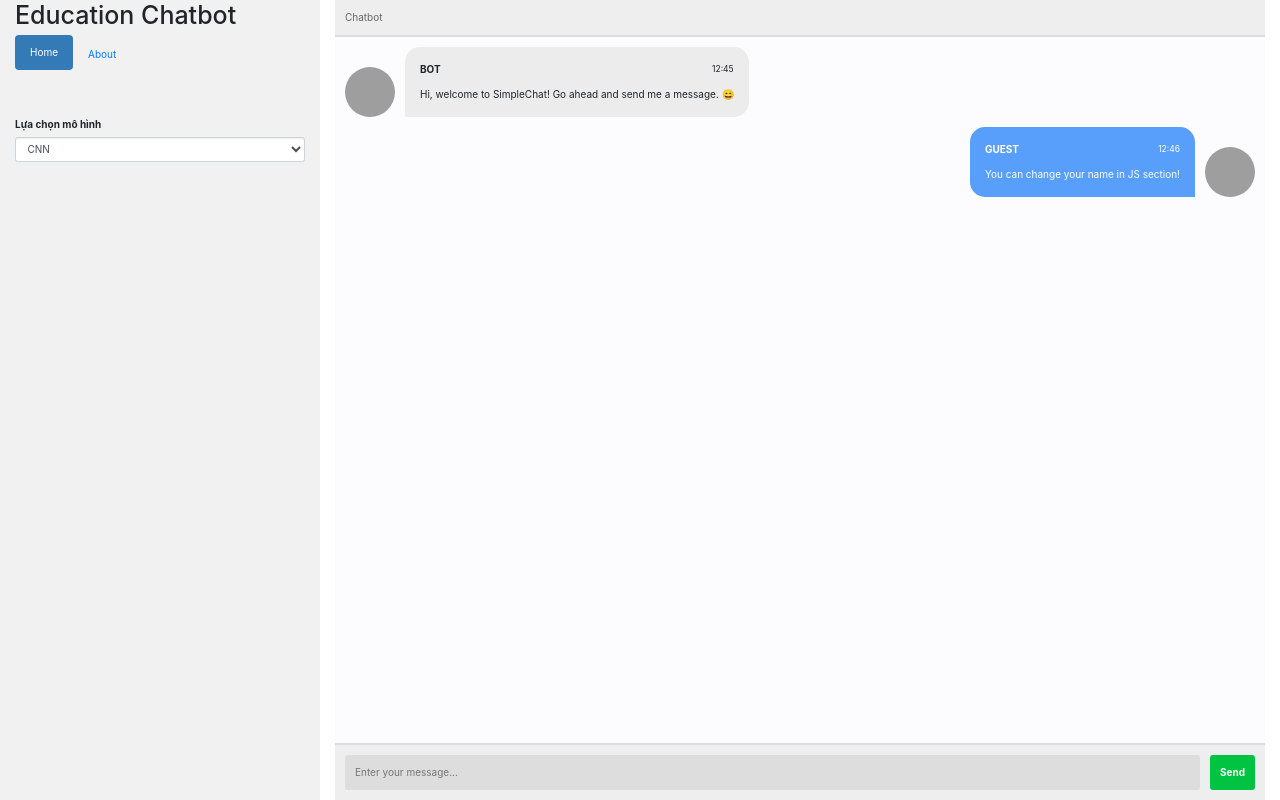
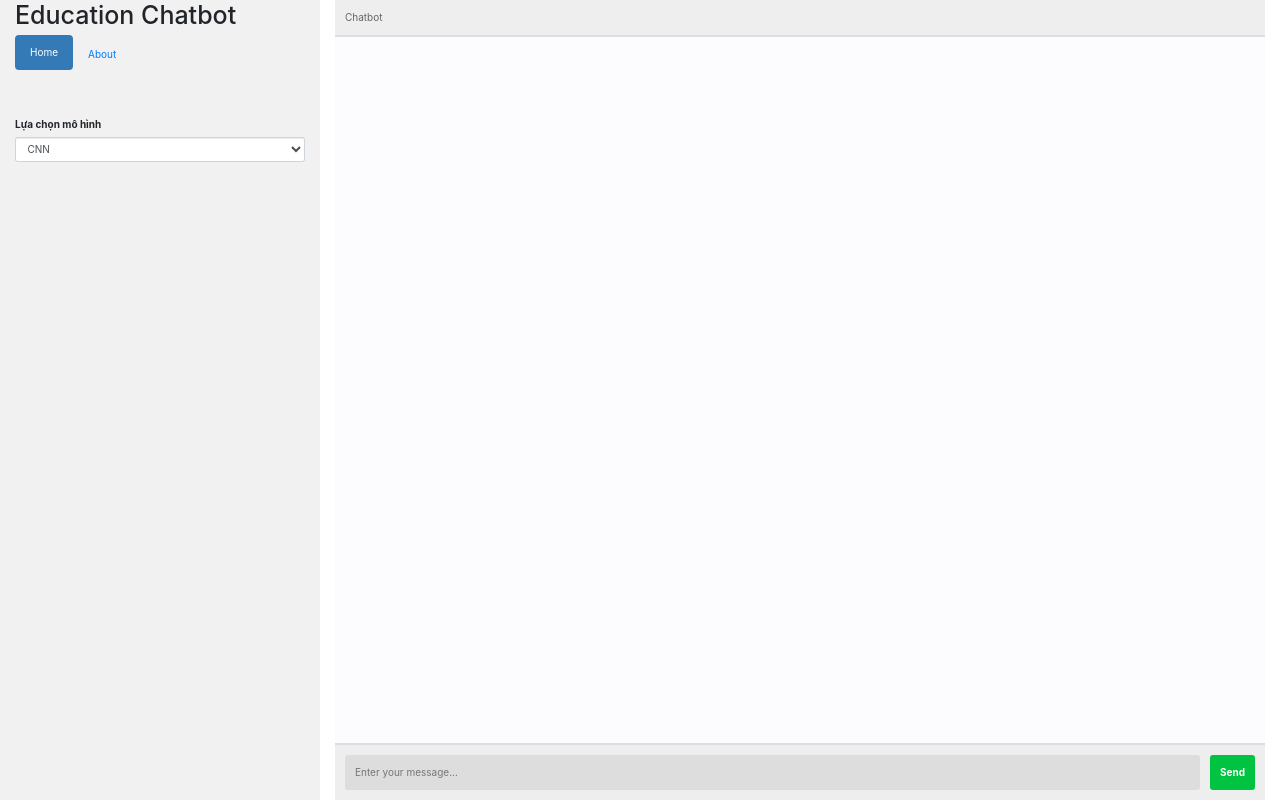
Before and after one commit to thangnvkcn/DemoQ-A, a Flask app: page / in a window 1280 px wide. Run offline with Flask 2, Linux system fonts and the light colour scheme; parts of the project's set-up code (start-up, migrations or seed data) failed here and were passed over; some libraries are stand-ins or nearby versions; grey boxes are pictures that could not be loaded.

Commit message:
refactor

```diff
--- a/static/js/main.js
+++ b/static/js/main.js
@@ -51,31 +51,25 @@ function appendMessage(name, img, side, text) {
 
 function botResponse(text) {
   // const r = random(0, BOT_MSGS.length - 1);
+
+  var req = new XMLHttpRequest();
+  req.open("POST", "/process", false);
+  var rawText = text;
+  var dict = {text: rawText};
+  console.log(dict);
+  req.setRequestHeader("Content-Type", "application/json; charset=UTF-8");
+  req.send(JSON.stringify(dict));
+  var resp = JSON.parse(req.response).text_tagged;
   console.log(text);
 
   const delay = 400;
   var model = document.getElementById("select_").value;
-  var dict = {text: text,model:model};
-  var req = new XMLHttpRequest();
   console.log(model);
-  req.open("POST", "/process", false);
-
-  req.setRequestHeader("Content-Type", "application/json; charset=UTF-8");
-
-  req.send(JSON.stringify(dict));
-
-  var resp = JSON.parse(req.response).text_tagged;
-
-  var st2 = resp.text;
-  var results_17 = "Chủ đề (Nhãn-Label) dự đoán cho tập nhãn thô: "+resp.results_17+"<br>"+"Chủ đề (Nhãn-Label) dự đoán cho tập nhãn mịn: "+resp.results_45+"<br>"+"Answer: "+resp.answer+"<br>"+st2;
-  var results_45 = "Chủ đề (Nhãn-Label) dự đoán cho tập nhãn mịn: "+resp.results_45;
 
   const msgText = resp.answer !== "" ? resp.answer : "Đây là message của bot.";
   console.log(msgText);
   console.log(delay);
-  setTimeout(() => {
-    appendMessage(BOT_NAME, BOT_IMG, "left", msgText);
-  }, delay);
+  appendMessage(BOT_NAME, BOT_IMG, "left", msgText);
 }
 
 // Utils
--- a/templates/session.html
+++ b/templates/session.html
@@ -79,39 +79,8 @@
 
               <main class="msger-chat">
                 <div class="msg left-msg">
-                  <div
-                   class="msg-img"
-                   style="background-image: url(https://image.flaticon.com/icons/svg/327/327779.svg)"
-                  ></div>
-
-                  <div class="msg-bubble">
-                    <div class="msg-info">
-                      <div class="msg-info-name">BOT</div>
-                      <div class="msg-info-time">12:45</div>
-                    </div>
-
-                    <div class="msg-text">
-                      Hi, welcome to SimpleChat! Go ahead and send me a message. 😄
-                    </div>
-                  </div>
                 </div>
-
                 <div class="msg right-msg">
-                  <div
-                   class="msg-img"
-                   style="background-image: url(https://image.flaticon.com/icons/svg/145/145867.svg)"
-                  ></div>
-
-                  <div class="msg-bubble">
-                    <div class="msg-info">
-                      <div class="msg-info-name">GUEST</div>
-                      <div class="msg-info-time">12:46</div>
-                    </div>
-
-                    <div class="msg-text">
-                      You can change your name in JS section!
-                    </div>
-                  </div>
                 </div>
               </main>
 
```
